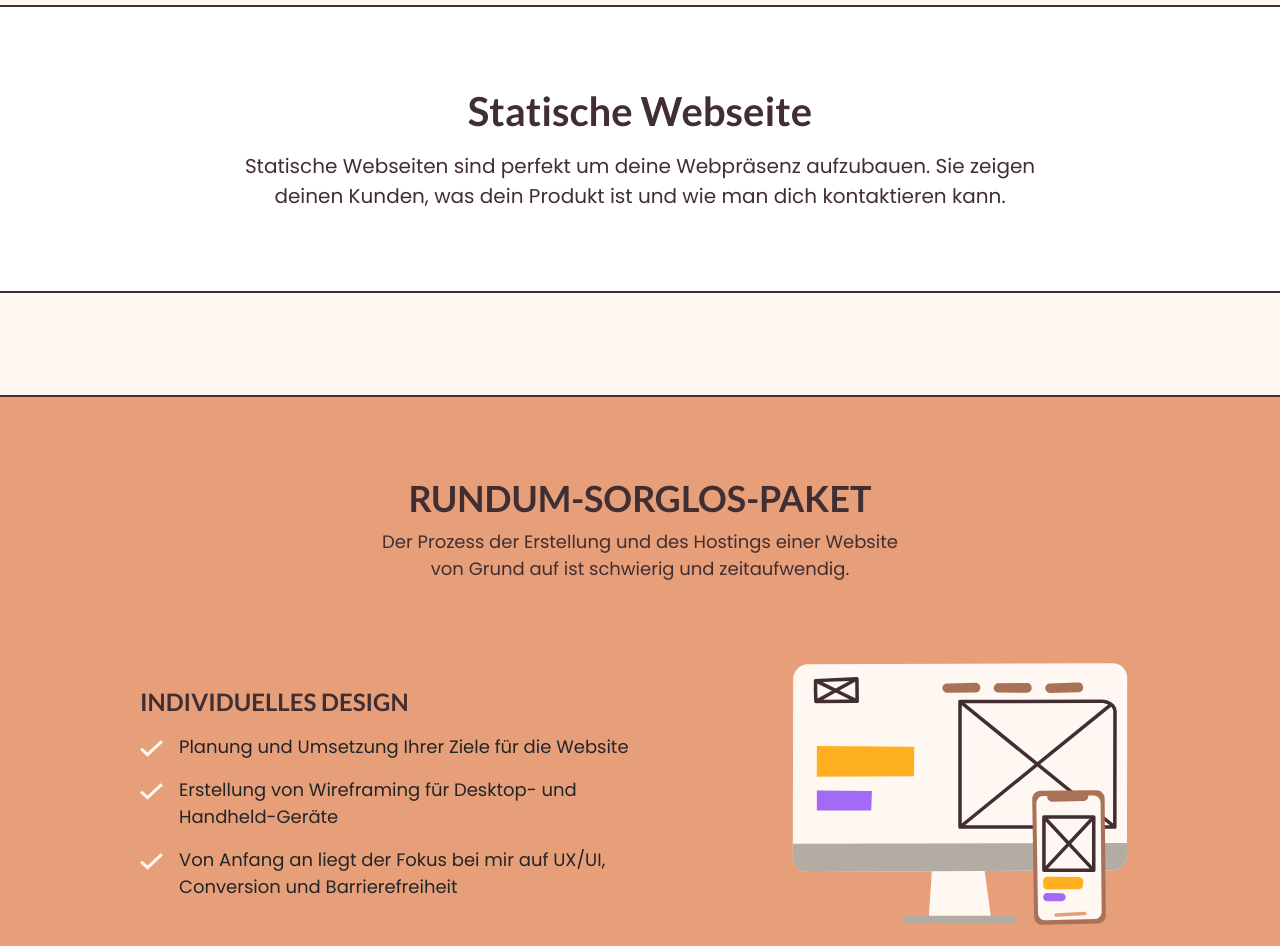
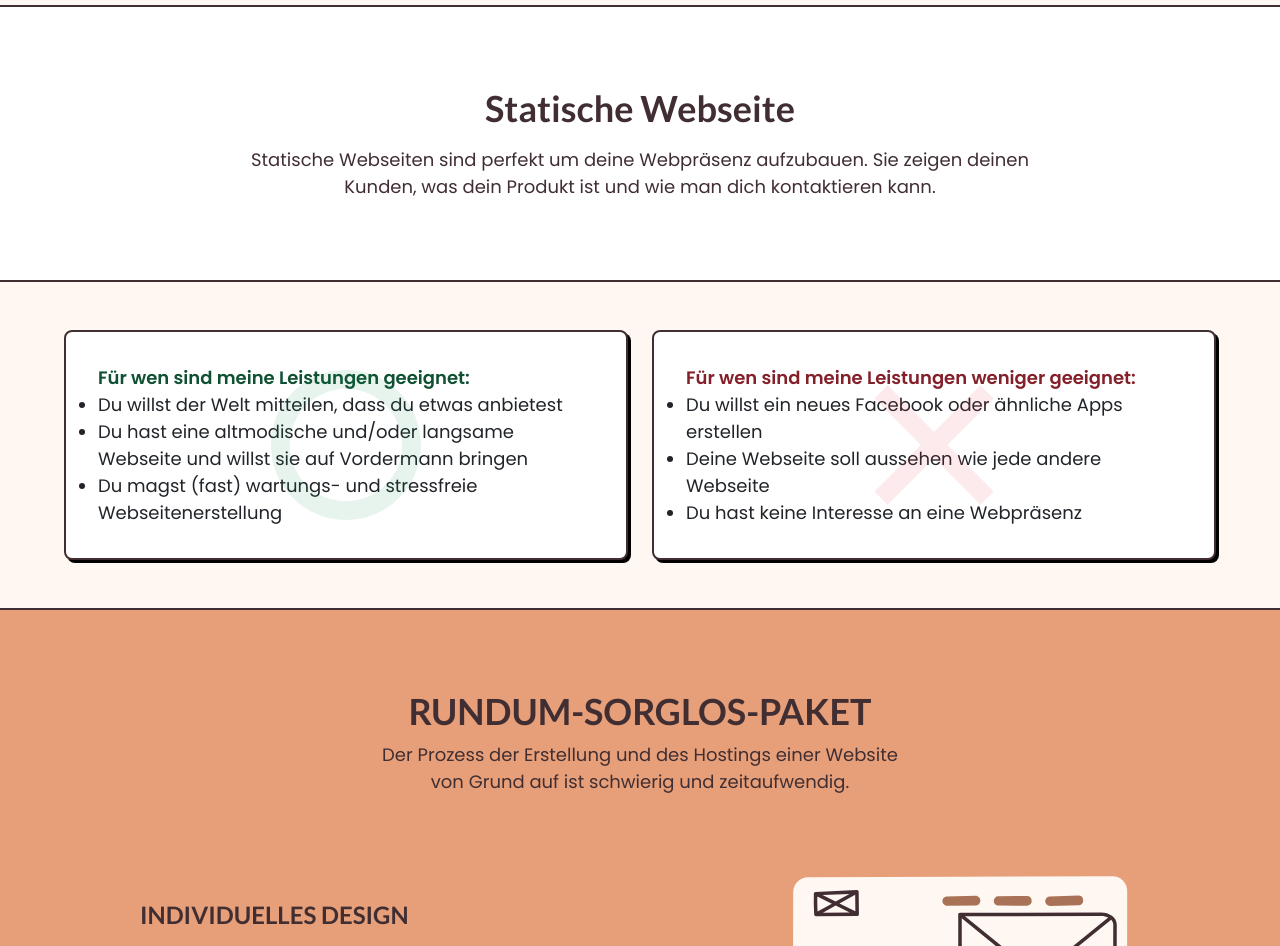
Before and after one commit to MinhKhangTran/11ty_devlifting_v2, an Eleventy site: page src/index.html in a window 1280 px wide. Shown: the part 940-1886 px from the top of the page. Built offline with nearby package versions, Linux system fonts and the light colour scheme; Eleventy itself is replaced by a stand-in of ours; files that its build step writes are made by us from their sources.

Commit message:
:sparkles: add intro

```diff
--- a/src/_data/hero.json
+++ b/src/_data/hero.json
@@ -1,5 +1,5 @@
 {
-  "hero_heading": "Statische, Schnelle und Sichere Websiten",
+  "hero_heading": "Statische, Schnelle und Sichere Webseiten",
   "hero_sub": "Von Landing Pages über Businesswebsiten bis zu Blogs. Was immer Sie wollen.",
   "hero_btn": "Projekte ansehen"
 }
--- a/src/_includes/partials/intro.html
+++ b/src/_includes/partials/intro.html
@@ -1,8 +1,66 @@
 <section id="intro" aria-label="intro section">
   <div class="static__wrapper | bg-white">
     <div class="sm__wrapper">
-      <h2 class="text-center text-dark">{{intro1.title}}</h2>
-      <p class="text-center text-dark">{{intro1.desc1}}</p>
+      <h2 class="heading-2 | text-center text-dark">{{intro1.title}}</h2>
+      <p class="body-lg | text-center text-dark">{{intro1.desc1}}</p>
+    </div>
+  </div>
+  <div class="bg-light">
+    <div
+      class="geeignet__wrapper | wrapper | d-flex flex-md-row flex-column gap-4"
+    >
+      <div
+        class="pro__wrapper | position-relative border border-2 border-dark bg-white w-100 w-md-50"
+      >
+        <div class="text__wrapper">
+          <p class="body-lg">{{intro1.desc2}}</p>
+          <ul>
+            {% for bullet in intro1.bulletpoints %}
+            <li class="body-lg">{{bullet.bulletpoint}}</li>
+            {% endfor %}
+          </ul>
+        </div>
+        <svg
+          class="position-absolute"
+          width="150"
+          height="150"
+          viewBox="0 0 150 150"
+          fill="none"
+          xmlns="http://www.w3.org/2000/svg"
+        >
+          <path
+            d="M75.0002 0C33.5786 0 0 33.5786 0 75.0002C0 116.422 33.5786 150 75.0002 150C116.422 150 150 116.422 150 75.0002C150 33.5786 116.421 0 75.0002 0ZM75.0002 131.25C43.9344 131.25 18.7502 106.066 18.7502 75.0002C18.7502 43.9344 43.9344 18.7502 75.0002 18.7502C106.066 18.7502 131.25 43.9344 131.25 75.0002C131.25 106.066 106.066 131.25 75.0002 131.25Z"
+            fill="#198754"
+            fill-opacity="0.1"
+          />
+        </svg>
+      </div>
+      <div
+        class="contra__wrapper | position-relative border border-2 border-dark bg-white w-100 w-md-50"
+      >
+        <div class="text__wrapper | ms-md-auto">
+          <p class="body-lg">{{intro2.desc1}}</p>
+          <ul>
+            {% for bullet in intro2.bulletpoints %}
+            <li class="body-lg">{{bullet.bulletpoint}}</li>
+            {% endfor %}
+          </ul>
+        </div>
+        <svg
+          class="position-absolute"
+          width="120"
+          height="120"
+          viewBox="0 0 120 120"
+          fill="none"
+          xmlns="http://www.w3.org/2000/svg"
+        >
+          <path
+            d="M60.066 46.765L13.6505 0.349515L0.415532 13.5845L46.8311 60L0.415532 106.416L13.6505 119.65L60.066 73.235L106.482 119.65L119.717 106.416L73.301 60L119.717 13.5845L106.482 0.349515L60.066 46.765Z"
+            fill="#DC3545"
+            fill-opacity="0.1"
+          />
+        </svg>
+      </div>
     </div>
   </div>
 </section>
--- a/src/scss/components/_intro.scss
+++ b/src/scss/components/_intro.scss
@@ -8,18 +8,45 @@
   .static__wrapper {
     padding-block: math.div(80rem, 16);
     @include border;
-    h2 {
-      font-size: math.div(36rem, 16);
-      @include md {
-        font-size: math.div(40rem, 16);
+
+    p {
+      padding-top: 1rem;
+    }
+  }
+  .geeignet__wrapper {
+    padding-block: math.div(48rem, 16);
+    .pro__wrapper {
+      border-radius: 8px;
+      box-shadow: 3px 3px 0px #000000;
+      padding: 2rem;
+      svg {
+        left: 50%;
+        top: 50%;
+        transform: translate(-50%, -50%);
+      }
+      p {
+        color: #0f5132;
       }
     }
-    p {
-      font-size: math.div(18rem, 16);
-      line-height: 150%;
-      padding-top: 1rem;
-      @include md {
-        font-size: math.div(20rem, 16);
+    .contra__wrapper {
+      border-radius: 8px;
+      box-shadow: 3px 3px 0px #000000;
+      padding: 2rem;
+      svg {
+        left: 50%;
+        top: 50%;
+        transform: translate(-50%, -50%);
+      }
+      p {
+        color: #842029;
+      }
+    }
+    .text__wrapper {
+      p {
+        font-weight: 600;
+      }
+      ul {
+        list-style-type: disc;
       }
     }
   }
--- a/src/scss/components/_process.scss
+++ b/src/scss/components/_process.scss
@@ -2,11 +2,10 @@
 
 #process {
   padding-block: math.div(48rem, 16);
-  margin-top: math.div(88rem, 16);
+
   @include border;
   @include md {
     padding-block: math.div(80rem, 16);
-    margin-top: math.div(102rem, 16);
   }
   p {
     padding-block: 0.5rem 2rem;
```
Also changed, not shown: src/css/index.css.
